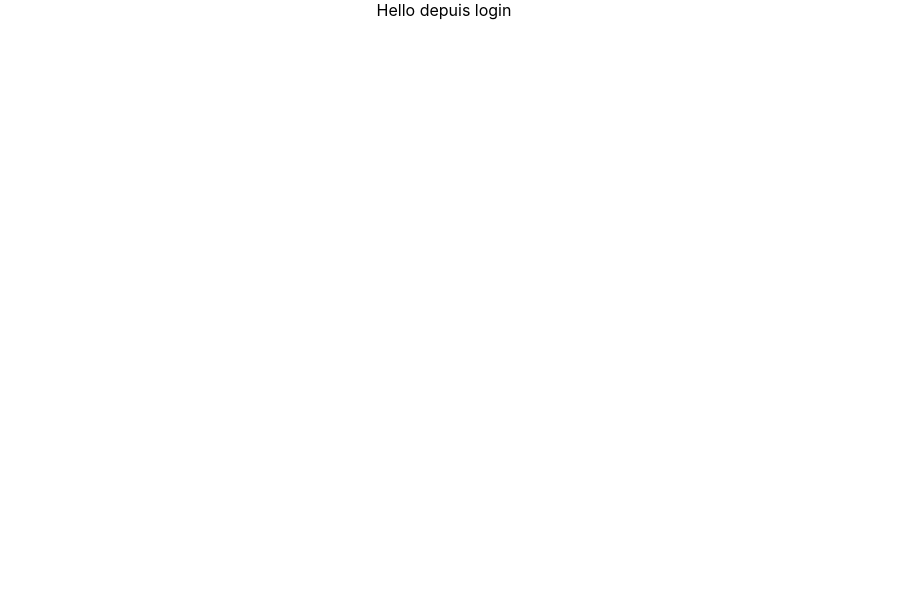
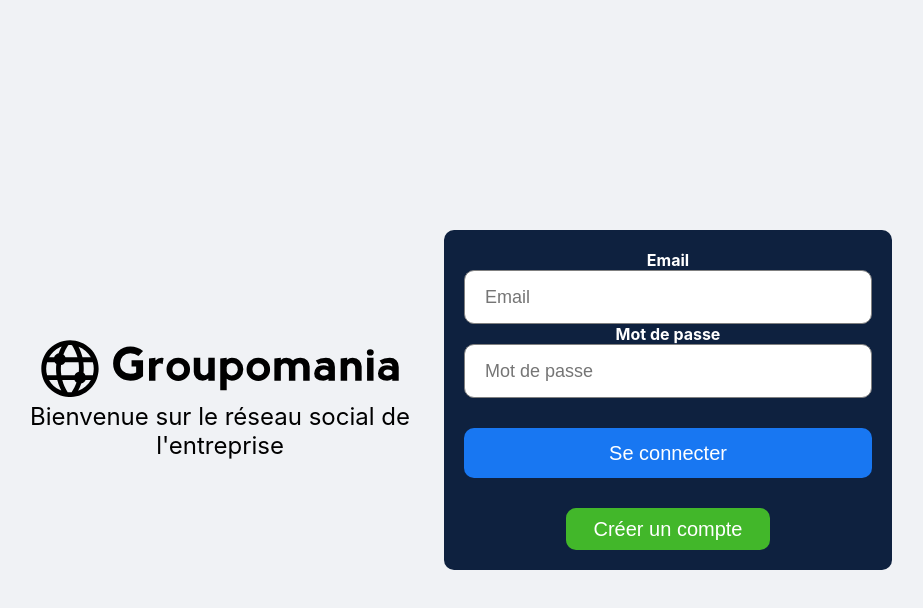
Before and after one commit to Perpel667/OPCR-DEVWEB-P7, a React (Create React App) app in the folder frontend/: page /login in a window 1280 px wide. Shown: the top 608 px of the page, without its empty margins (196-1119 px from the left). Built offline with nearby package versions, Linux system fonts and the light colour scheme.

Commit message:
Login Page done ( few amelioration needed )

```diff
--- a/frontend/src/Pages/Login/Login.jsx
+++ b/frontend/src/Pages/Login/Login.jsx
@@ -1,9 +1,83 @@
 import './login.scss';
+import React, { useState } from "react";
+import axios from "axios";
 
 export default function Login() {
+
+    // UseState
+    const [email,setEmail] = useState ("");
+    const [password,setPassword] = useState ("");
+
+    // Delete Error messages when input is clicked
+    const DeleteEmailErrorMessage = (e) =>{
+        const emailError = document.querySelector('.email.error');
+
+
+        emailError.innerHTML = "";
+    }
+    const DeletePasswordErrorMessage = (e) =>{
+        const passwordError = document.querySelector('.password.error');
+
+
+        passwordError.innerHTML = "";
+    }
+
+    // handleLogin
+    const handleLogin = (e) =>{
+        e.preventDefault();
+
+        const emailError = document.querySelector('.email.error');
+        const passwordError = document.querySelector('.password.error');
+
+        axios({
+            method: "POST",
+            url:"http://localhost:5000/api/login",
+            withCredentials: true,
+            data:{
+                email,
+                password
+            },
+        })
+       .then(response =>{
+           window.location = "/"
+           return response.data
+       })
+       .then(data =>{
+           console.log(data);
+       })
+       .catch(error =>{
+           if(error.response.data.error === "Mot de passe incorrect"){
+             passwordError.innerHTML = error.response.data.error;
+           }else{
+            emailError.innerHTML = error.response.data.error;
+           }
+
+           console.log(error.response.data.error);
+       })
+    }
+
     return (
-        <div>
-            Hello depuis login
+        <div className="login">
+            <div className="loginWrapper">
+                <div className="loginLeft">
+                    <img src="/assets/logos/icon-left-font-monochrome-black.svg" alt="" className="loginLogo" />
+                    <span className="loginDesc">Bienvenue sur le réseau social de l'entreprise</span>
+                </div>
+                <div className="loginRight">
+                    <div className="loginBox">
+                        <form action="" onSubmit={handleLogin} className="loginForm">
+                            <label htmlFor="email">Email</label>
+                            <input type="email" id="email" placeholder="Email" className="loginInput" onClick={DeleteEmailErrorMessage} onChange={(e) => setEmail(e.target.value)} value={email} required />
+                            <div className="email error"></div>
+                            <label htmlFor="password">Mot de passe</label>
+                            <input  type="password" id="password" placeholder="Mot de passe" className='loginInput' onClick={DeletePasswordErrorMessage} onChange={(e) => setPassword(e.target.value)} value={password} required/>
+                            <div className="password error"></div>
+                            <button input type="submit" className="loginButton">Se connecter</button>
+                        </form>
+                        <button className="loginRegisterButton" onClick={(e)=> window.location = "/register"}>Créer un compte</button>
+                    </div>
+                </div>
+            </div>
         </div>
     )
 }
--- a/frontend/src/Pages/Login/login.scss
+++ b/frontend/src/Pages/Login/login.scss
@@ -0,0 +1,124 @@
+.login {
+  width: 100vw;
+  height: 100vh;
+  background-color: #f0f2f5;
+  display: flex;
+  align-items: center;
+  justify-content: center;
+}
+.loginWrapper {
+  width: 70%;
+  height: 70%;
+  display: flex;
+  @media screen and (max-width: 1024px) {
+    flex-direction: column;
+  }
+}
+
+.loginLeft,
+.loginRight {
+  flex: 1;
+  display: flex;
+  flex-direction: column;
+  justify-content: center;
+}
+.loginLeft {
+  display: flex;
+  justify-content: center;
+  align-items: center;
+}
+.loginLogo {
+  width: 80%;
+  margin-bottom: 5px;
+}
+
+.loginDesc {
+  font-size: 24px;
+  text-align: center;
+}
+
+.loginBox {
+  height: 300px;
+  padding: 20px;
+  background-color: #0e213f;
+  border-radius: 10px;
+  display: flex;
+  flex-direction: column;
+}
+.loginForm {
+  display: flex;
+  flex-direction: column;
+  justify-content: space-between;
+}
+
+.loginInput {
+  height: 50px;
+  border-radius: 10px;
+  border: 1px solid gray;
+  font-size: 18px;
+  padding-left: 20px;
+  @media screen and (max-width: 1024px) {
+    height: 40px;
+  }
+}
+
+.error {
+  color: red;
+  font-weight: 500;
+}
+.error input {
+  border-bottom: 1px solid #eb516d;
+}
+
+.loginInput:focus {
+  outline: none;
+}
+
+.loginButton {
+  height: 50px;
+  border-radius: 10px;
+  border: none;
+  background-color: #1877f2;
+  color: #fff;
+  font-size: 20px;
+  font-weight: 500;
+  margin: 30px 0 30px 0;
+  transition: all 100ms linear;
+  &:hover {
+    transform: scale(1.02);
+  }
+  @media screen and (max-width: 768px) {
+    height: 40px;
+  }
+}
+
+.loginForgot {
+  text-align: center;
+  color: #1877f2;
+}
+
+.loginRegisterButton {
+  align-self: center;
+  width: 50%;
+  height: 50px;
+  border-radius: 10px;
+  border: none;
+  background-color: #42b72a;
+  color: #fff;
+  font-size: 20px;
+  font-weight: 500;
+  transition: all 100ms linear;
+  &:hover {
+    transform: scale(1.02);
+  }
+  @media screen and (max-width: 1024px) {
+    width: 100%;
+  }
+  @media screen and (max-width: 768px) {
+    height: 40px;
+  }
+}
+label {
+  color: #fff;
+  font-weight: bold;
+}
```
